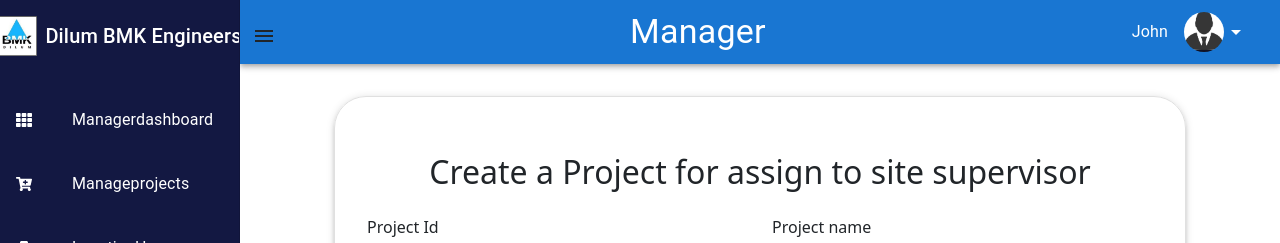
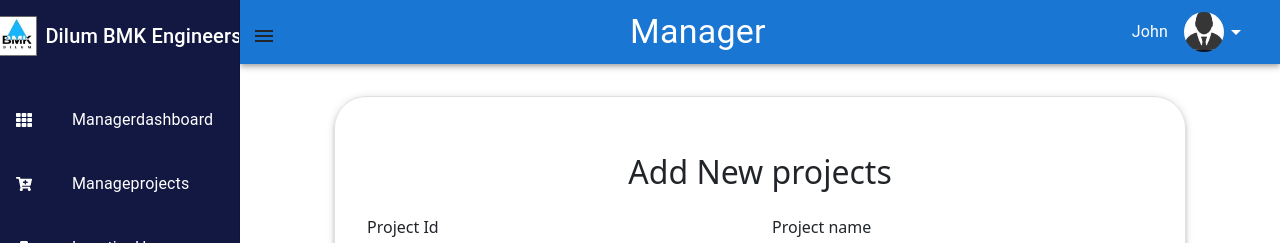
Before and after one commit to NilmiSenevirathne/ToolManagementSystem-Group02--FrontEnd, a React (Create React App) app in the folder toolmanagementsystem/toolsmanagementsystem/: page /addprojects in a window 1280 px wide. Shown: the top 243 px of the page. Built offline with nearby package versions, Linux system fonts and the light colour scheme; no server answers.

Commit message:
Update AddProjects.jsx

```diff
--- a/toolmanagementsystem/toolsmanagementsystem/src/Position/Manager/Pages/ManageProjects/Projects/AddProjects.jsx
+++ b/toolmanagementsystem/toolsmanagementsystem/src/Position/Manager/Pages/ManageProjects/Projects/AddProjects.jsx
@@ -124,7 +124,7 @@ export default function AddProjects() {
               boxShadow={3}
             >
 
-            <h2 className='text-center m-4'>Create a Project for assign to site supervisor</h2>
+            <h2 className='text-center m-4'>Add New projects</h2>
             <form onSubmit={(e) => onSubmit(e)}>
               <div className='row mb-3'>
                 <div className='col'>
```
